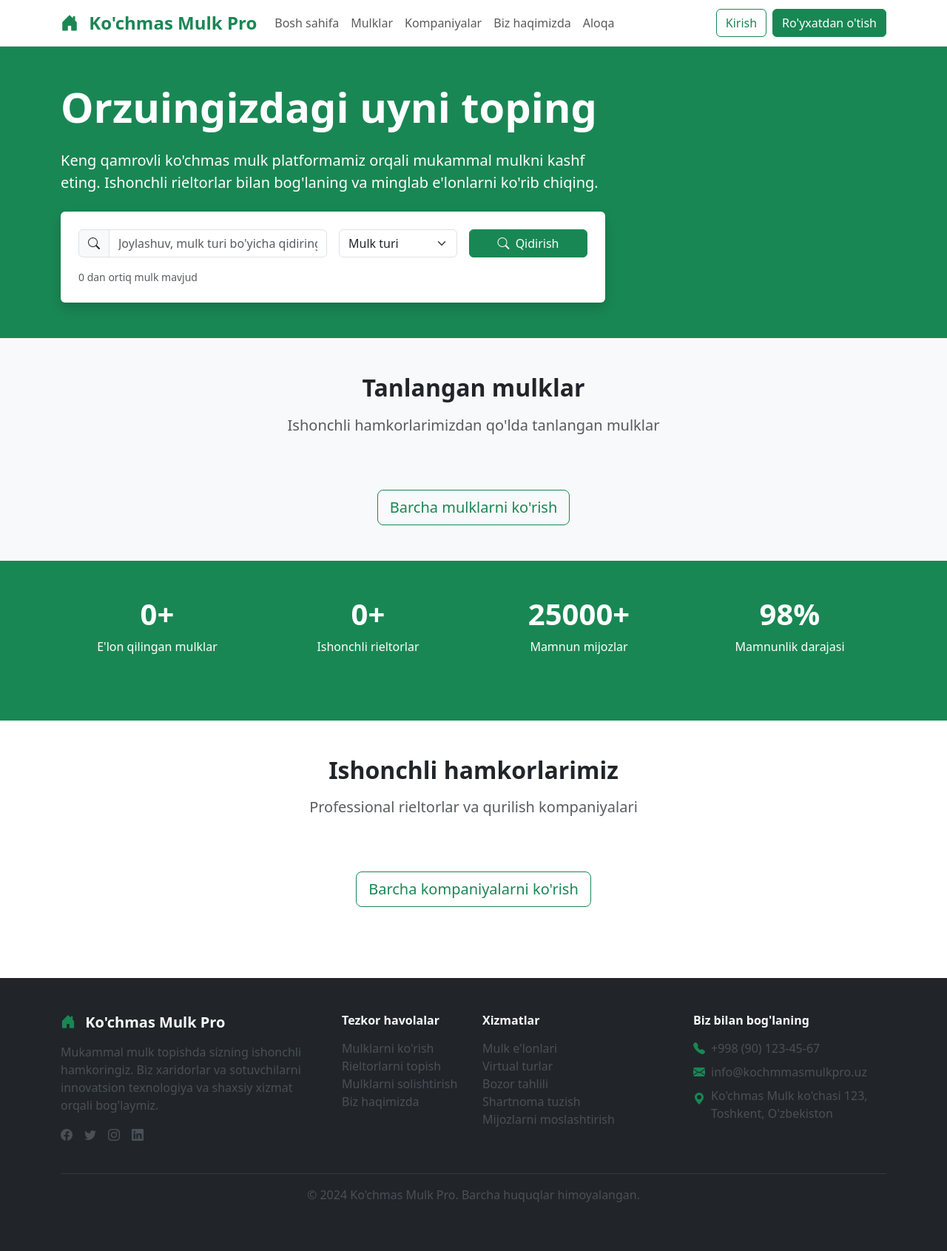
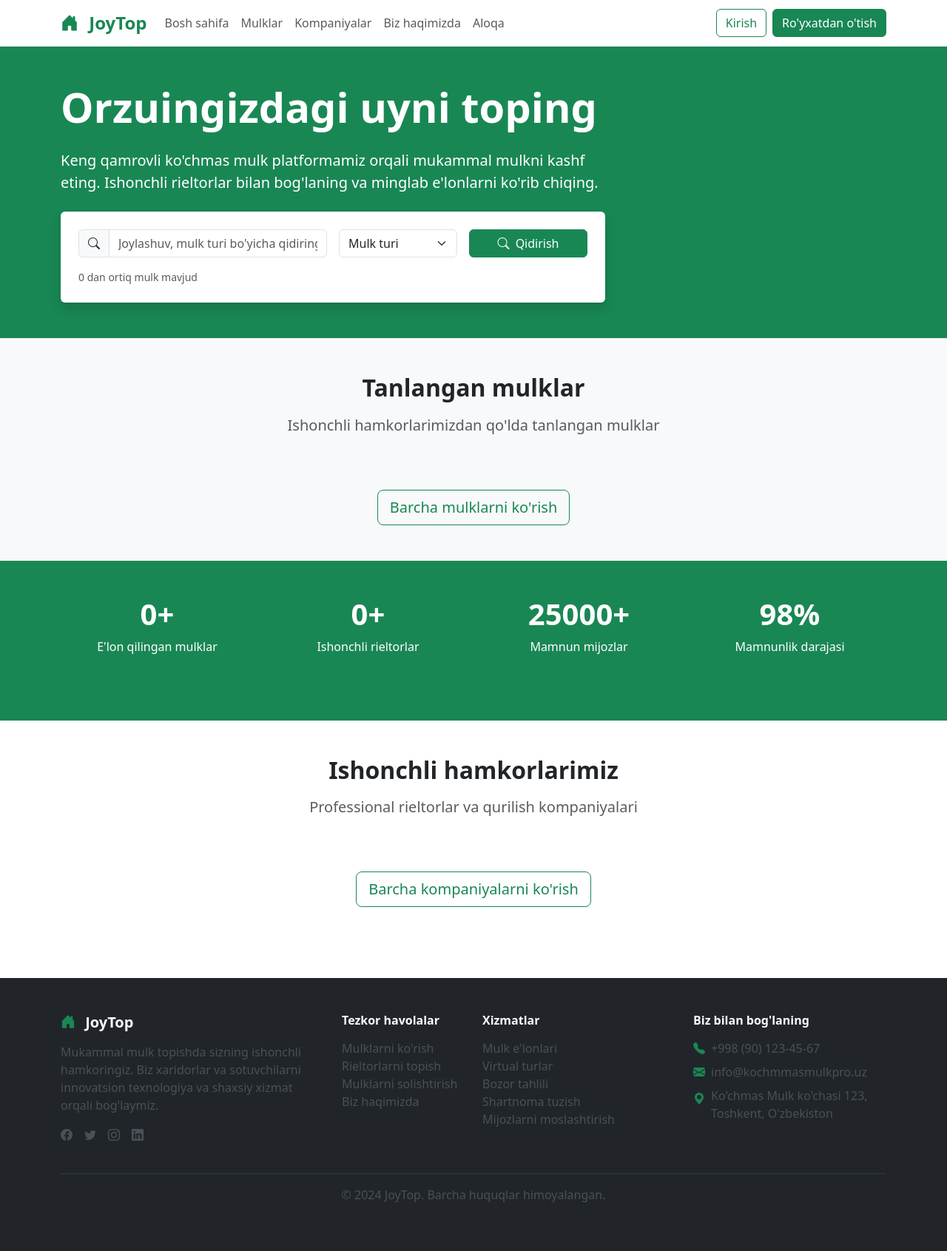
Before and after one commit to Cbekoder/project-for-neohakathon, a Django app: page / in a window 1280 px wide. Shown: the whole page at 74% size. Run offline with Django 5.2, Linux system fonts and the light colour scheme; data that the repository does not hold is empty.

Commit message:
update name

```diff
--- a/templates/base.html
+++ b/templates/base.html
@@ -3,7 +3,7 @@
 <head>
     <meta charset="UTF-8">
     <meta name="viewport" content="width=device-width, initial-scale=1.0">
-    <title>{% block title %}Ko'chmas Mulk Pro{% endblock %}</title>
+    <title>{% block title %}JoyTop{% endblock %}</title>
 
     <!-- Bootstrap CSS -->
     <link href="https://cdn.jsdelivr.net/npm/bootstrap@5.3.0/dist/css/bootstrap.min.css" rel="stylesheet">
@@ -20,7 +20,7 @@
         <div class="container">
             <a class="navbar-brand fw-bold text-success" href="{% url 'home' %}">
                 <i class="bi bi-house-door-fill me-2"></i>
-                Ko'chmas Mulk Pro
+                JoyTop
             </a>
 
             <button class="navbar-toggler" type="button" data-bs-toggle="collapse" data-bs-target="#navbarNav">
@@ -95,7 +95,7 @@
                 <div class="col-lg-4 mb-4">
                     <h5 class="fw-bold mb-3">
                         <i class="bi bi-house-door-fill me-2 text-success"></i>
-                        Ko'chmas Mulk Pro
+                        JoyTop
                     </h5>
                     <p class="text-light-emphasis">
                         Mukammal mulk topishda sizning ishonchli hamkoringiz. Biz xaridorlar va
@@ -149,7 +149,7 @@
 
             <hr class="border-secondary">
             <div class="text-center text-light-emphasis">
-                <p>&copy; 2024 Ko'chmas Mulk Pro. Barcha huquqlar himoyalangan.</p>
+                <p>&copy; 2024 JoyTop. Barcha huquqlar himoyalangan.</p>
             </div>
         </div>
     </footer>
--- a/templates/properties/detail.html
+++ b/templates/properties/detail.html
@@ -1,7 +1,7 @@
 {% extends 'base.html' %}
 {% load static %}
 
-{% block title %}{{ property.title }} - Ko'chmas Mulk Pro{% endblock %}
+{% block title %}{{ property.title }} - JoyTop{% endblock %}
 
 {% block content %}
 <div class="container py-4">
--- a/templates/properties/home.html
+++ b/templates/properties/home.html
@@ -1,7 +1,7 @@
 {% extends 'base.html' %}
 {% load static %}
 
-{% block title %}Bosh sahifa - Ko'chmas Mulk Pro{% endblock %}
+{% block title %}Bosh sahifa - JoyTop{% endblock %}
 
 {% block content %}
 <!-- Hero Section -->
--- a/templates/properties/list.html
+++ b/templates/properties/list.html
@@ -1,7 +1,7 @@
 {% extends 'base.html' %}
 {% load static %}
 
-{% block title %}Mulklar - Ko'chmas Mulk Pro{% endblock %}
+{% block title %}Mulklar - JoyTop{% endblock %}
 
 {% block content %}
 <!-- Search Section -->
```
